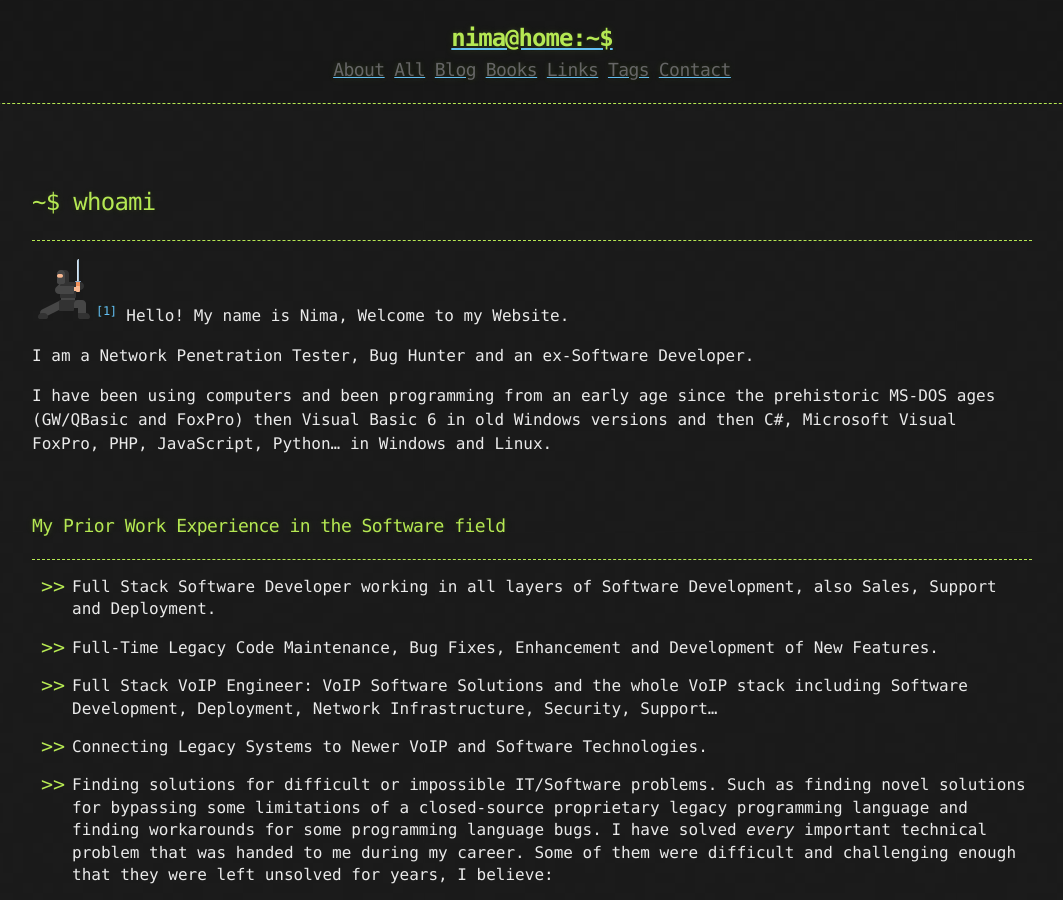
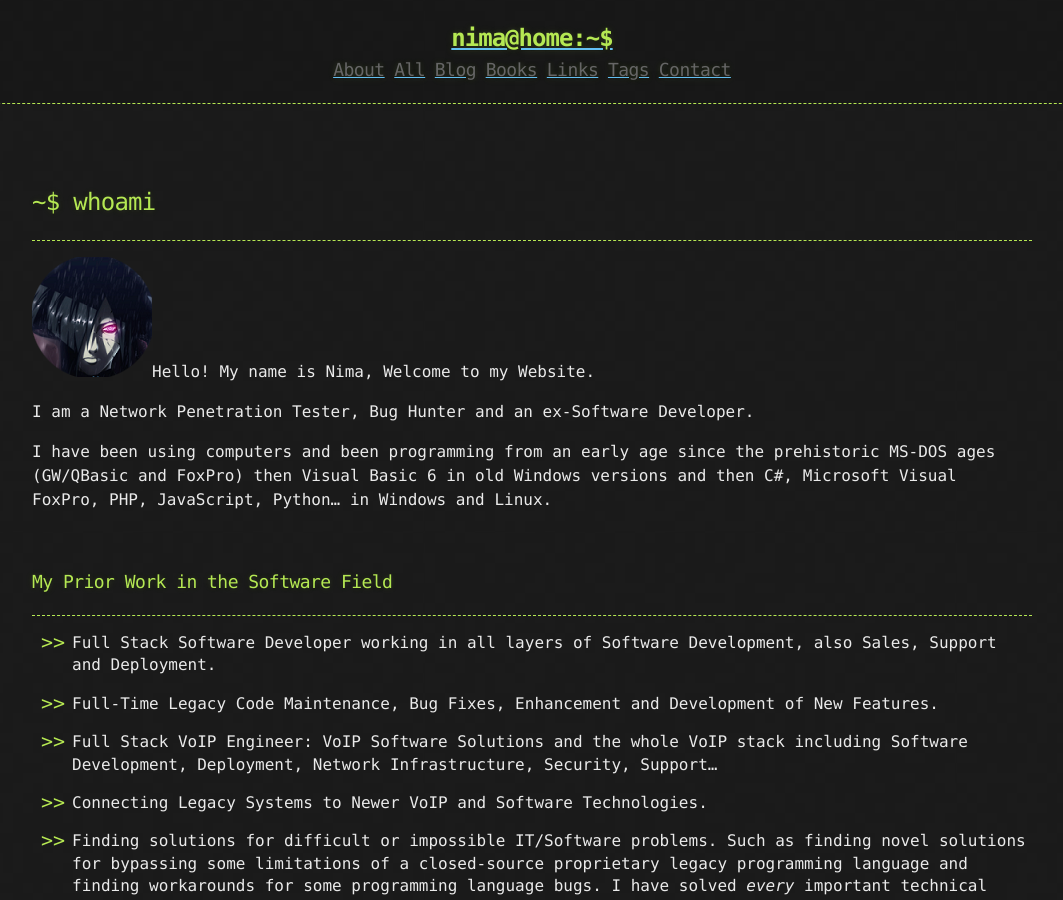
Before and after one commit to CamoCatX/camocatx.github.io, a Jekyll site: the page built from about.md, in a window 1280 px wide and 900 px high. Shown: the whole window, without its empty margins (108-1171 px from the left). Built offline with Jekyll 4.4.1, drawn with Linux system fonts in a browser that asks for light colours; some of the changed text lies outside the part shown.

Commit message:
Edit website icon

```diff
--- a/about.md
+++ b/about.md
@@ -1,7 +1,7 @@
 ---
 layout: page
 title: About
-image: /assets/ninjutsu1.png
+image: /assets/ninja1.png
 robots: noindex,nofollow
 ---
 
@@ -9,14 +9,14 @@ robots: noindex,nofollow
 ## ~$ whoami
 * * *
 
-![](/assets/ninjutsu1.png)[^1] Hello! My name is Nima, Welcome to my Website.
+![](/assets/ninja1.png)Hello! My name is Nima, Welcome to my Website.
 
 I am a Network Penetration Tester, Bug Hunter and an ex-Software Developer.
 
 I have been using computers and been programming from an early age since the prehistoric MS-DOS ages (GW/QBasic and FoxPro) then Visual Basic 6 in old Windows versions and then C#, Microsoft Visual FoxPro, PHP, JavaScript, Python... in Windows and Linux.
 
 <br>
-### My Prior Work Experience in the Software field
+### My Prior Work in the Software Field
 * * *
 
 * Full Stack Software Developer working in all layers of Software Development, also Sales, Support and Deployment.
@@ -92,8 +92,3 @@ I love almost all Technical Cybersecurity fields but prefer Offensive Security a
 * * *
 
 I have great curiosity and enthusiasm for Cybersecurity and I plan to learn more and expand my knowledge and experience every day in this beautiful field.
-
-<br>
-### _References_
-* * *
-[^1]: [Icon](https://www.flaticon.com/free-icon/ninjutsu_3270476) made by [Flat Icons](https://www.flaticon.com/authors/flat-icons) from [www.flaticon.com](https://www.flaticon.com).
--- a/index.html
+++ b/index.html
@@ -1,6 +1,6 @@
 ---
 layout: default
-image: /assets/ninjutsu2.png
+image: /assets/ninja1.png
 ---
 
 <ul>
```
Also changed, not shown: feed.xml (+1 -1 lines), assets/favicon.ico, assets/favicon_alt.ico (added), assets/favicon_old.ico (deleted).
